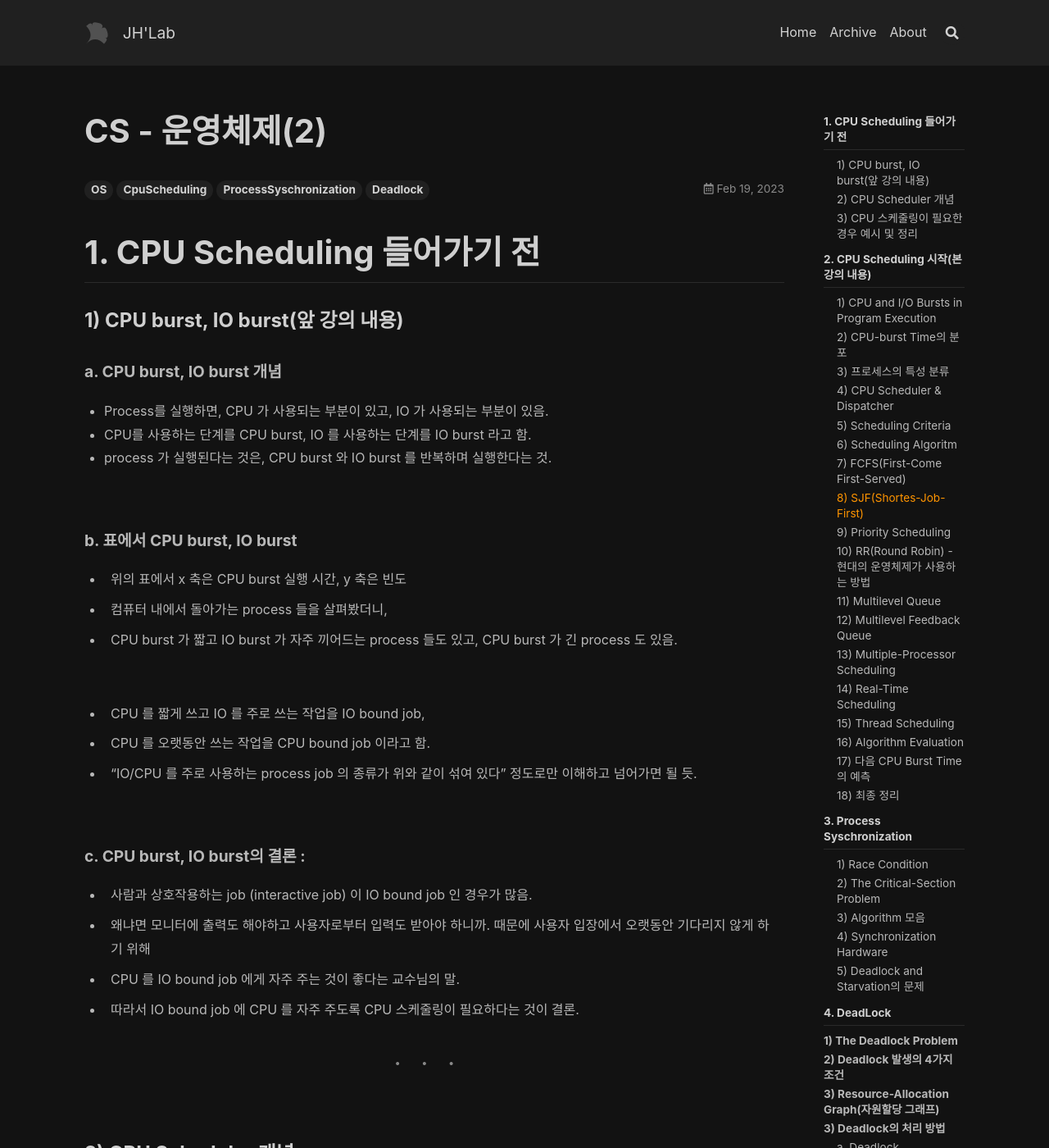
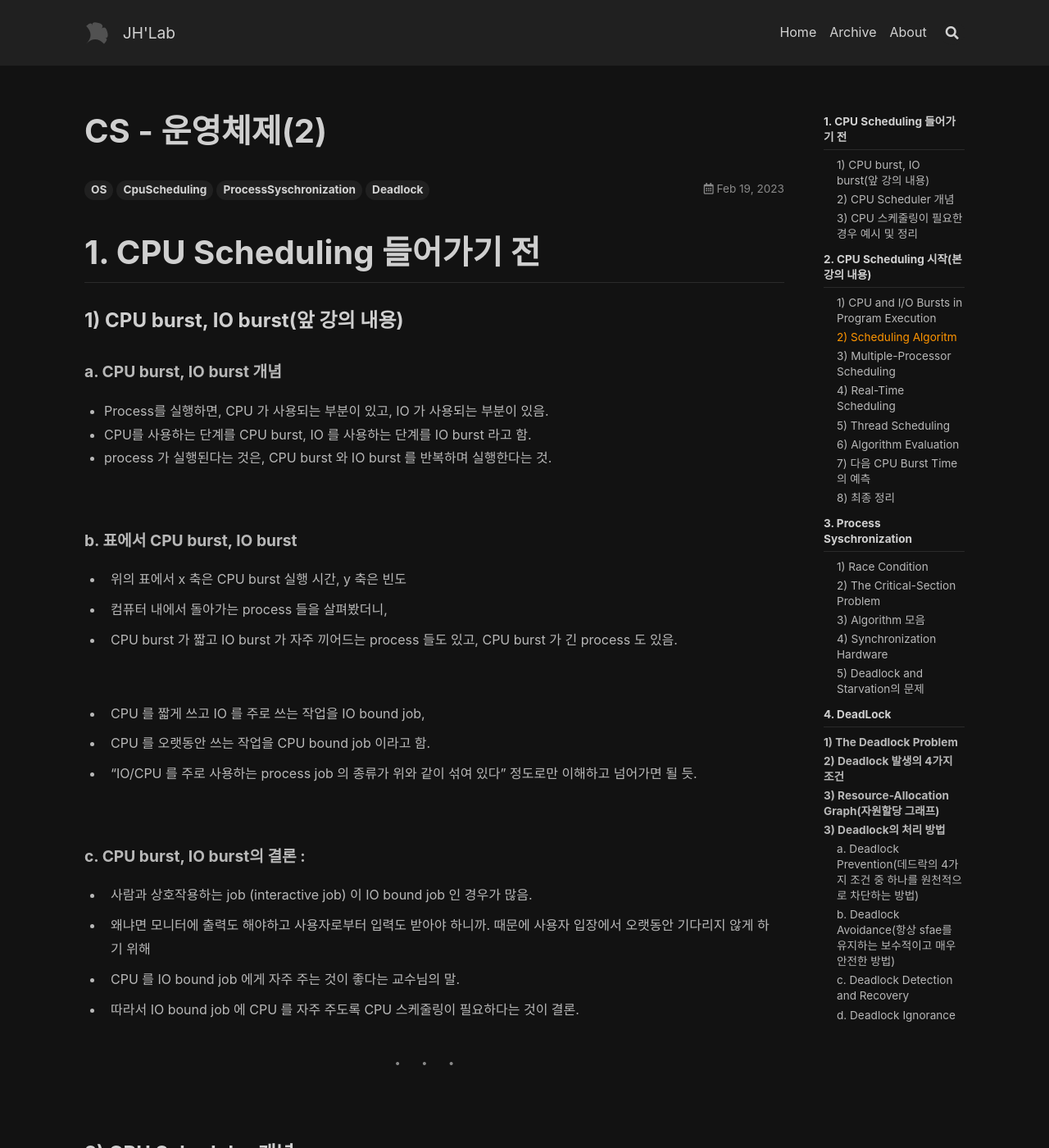
Before and after one commit to wogjs0911/wogjs0911.github.io, a Jekyll site: the page built from _posts/2023-02-19-Operating System2.md, in a window 1280 px wide and 1400 px high. Shown: the whole window at 82% size. Built offline with Jekyll 4.4.1, drawn with Linux system fonts in a browser that asks for light colours; nearby versions of some CDN libraries; comment, search, counter and statistics services are not loaded; some of the changed text lies outside the part shown.

Commit message:
week6 day6_3

```diff
--- a/_posts/2023-02-19-Operating System2.md
+++ b/_posts/2023-02-19-Operating System2.md
@@ -257,7 +257,7 @@
 ---
 
 <br>
-### 9) Priority Scheduling
+#### c. Priority Scheduling
 
 <br>
 - A priority number(integer) is associated with each process
@@ -281,7 +281,7 @@
 ---
 
 <br>
-### 10) RR(Round Robin) - 현대의 운영체제가 사용하는 방법
+#### d. RR(Round Robin) - 현대의 운영체제가 사용하는 방법
 
 
 - 각 프로세스는 동일한 크기의 할당시간(time quantum)을 가짐
@@ -307,7 +307,7 @@
 ---
 
 <br>
-### 11) Multilevel Queue
+#### e. Multilevel Queue
 
 <br>
 - Ready Queue를 여러개로 분할
@@ -333,7 +333,7 @@
 ---
 
 <br>
-### 12) Multilevel Feedback Queue
+#### f. Multilevel Feedback Queue
 
 - 프로세스가 다른 큐로 이동 가능
 - 에이징(aging)을 이와 같은 방식으로 구현할 수 있다(오래되면 프로세스를 다른 큐로 이동 시켜서)
@@ -350,7 +350,7 @@
 ---
 
 <br>
-### 13) Multiple-Processor Scheduling
+### 3) Multiple-Processor Scheduling
 
 
 - CPU가 여러개인 경우 스케쥴링은 더욱 복잡해짐
@@ -376,7 +376,7 @@
 ---
 
 <br>
-### 14) Real-Time Scheduling
+### 4) Real-Time Scheduling
 
 - periodic한 성격의 작업이 많다.
 
@@ -391,7 +391,7 @@
 ---
 
 <br>
-### 15) Thread Scheduling
+### 5) Thread Scheduling
 
 <br>
 - Local Scheduling
@@ -404,7 +404,7 @@
 ---
 
 <br>
-### 16) Algorithm Evaluation
+### 6) Algorithm Evaluation
 
 <br>
 #### a. Queueing models
@@ -425,7 +425,7 @@
 ---
 
 <br>
-### 17) 다음 CPU Burst Time의 예측
+### 7) 다음 CPU Burst Time의 예측
 
 <br>
 - 다음번 CPU burst time을 어떻게 알 수 있는가?
@@ -438,7 +438,7 @@
 ---
 
 <br><br>
-### 18) 최종 정리
+### 8) 최종 정리
 
 
 - CPU 가 하나인 상황에서의 스케줄링 기법
```
Also changed, not shown: other parts of _posts/2023-02-19-Operating System2.md (+7 -7 lines), _posts/2023-02-21-Git Study.md (+9 -0 lines).
